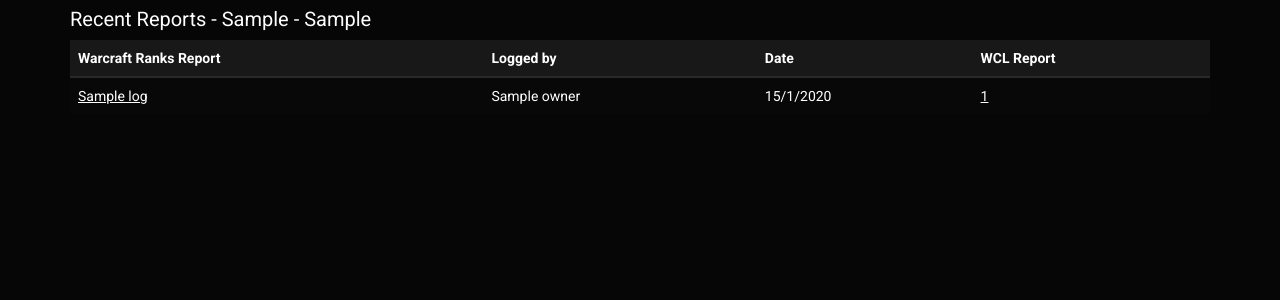
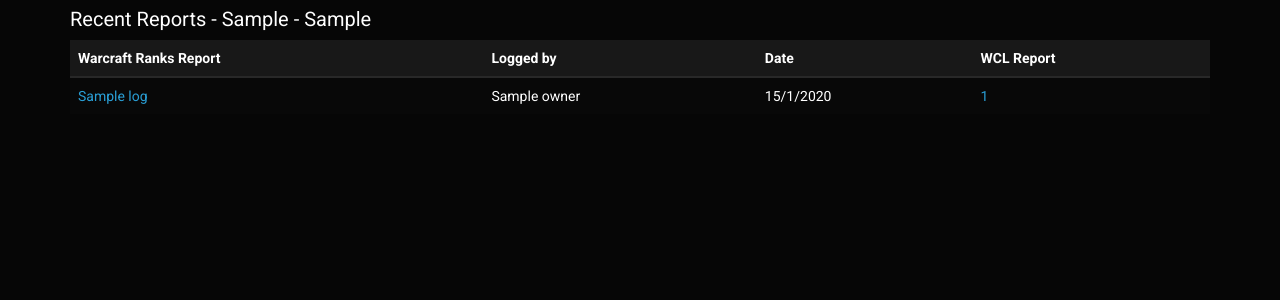
Before and after one commit to torypayne/WCLranks, a Flask app: template templates/guild_list.html in a window 1280 px wide. Shown: the part 142-442 px from the top of the page. Run offline with Flask 2, Linux system fonts and the light colour scheme; the template is opened without the code that fills it: most values are stand-ins (such as "Sample title", 1, 10 or a date in 2020); some libraries are stand-ins or nearby versions.

Commit message:
Updated guild list page

```diff
--- a/static/css/main.css
+++ b/static/css/main.css
@@ -38,3 +38,8 @@
 .refresh-btn{
 	float: right;
 }
+
+.guild-list-table a {
+  color: #2a9fd6 !important;
+  text-decoration: none !important;
+}
--- a/templates/guild_list.html
+++ b/templates/guild_list.html
@@ -28,7 +28,7 @@
 <h2>{{guild["guild_name"]}}</h2>
 <h5>Recent Reports - {{guild["guild_server"]}} - {{guild["guild_region"]}}</h5>
 <div class="component">
-              <table class="table table-striped table-hover sortable">
+              <table class="table table-striped table-hover sortable guild-list-table">
                 <thead>
                   <tr>
                     <th>Warcraft Ranks Report</th>
```
